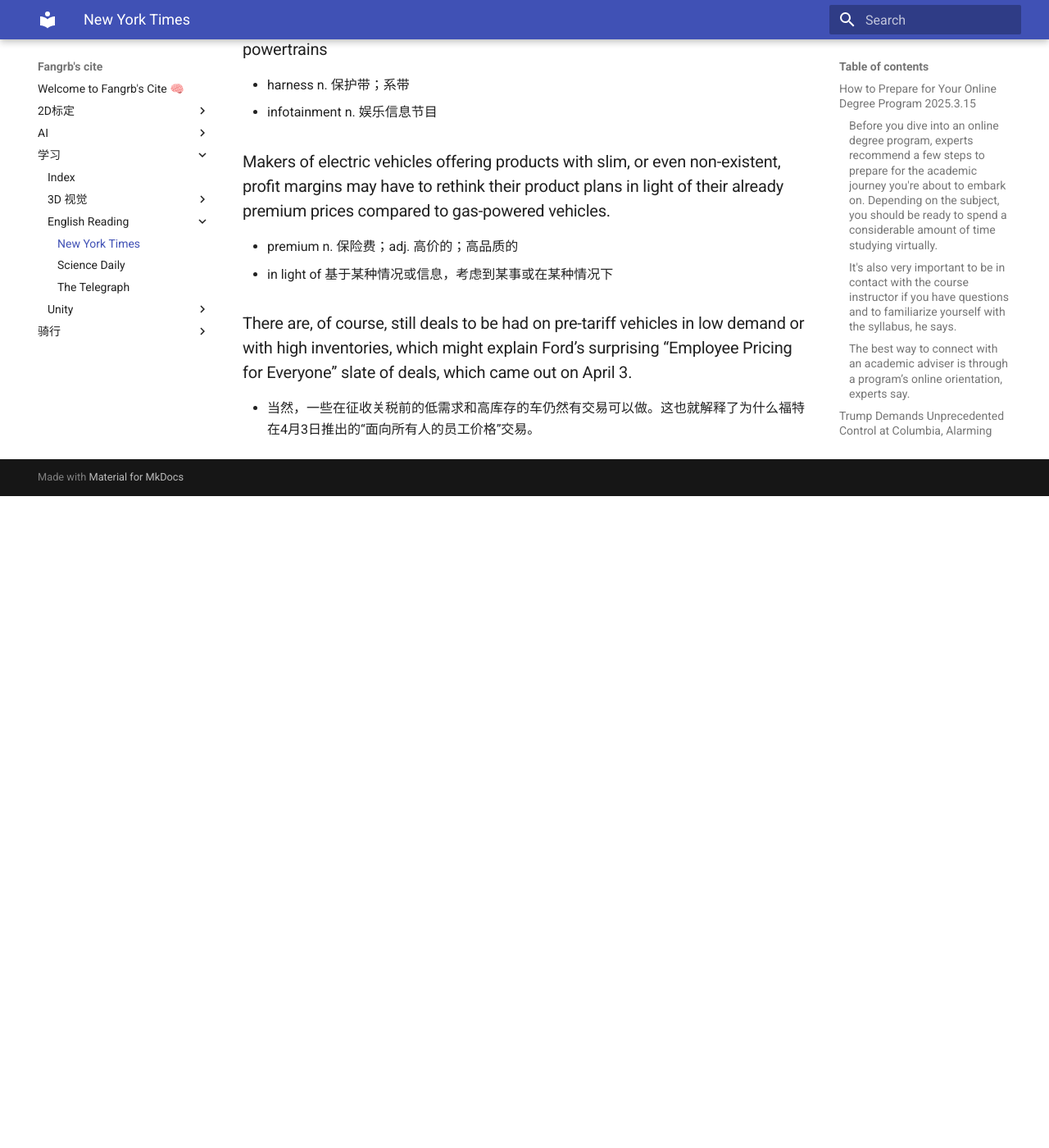
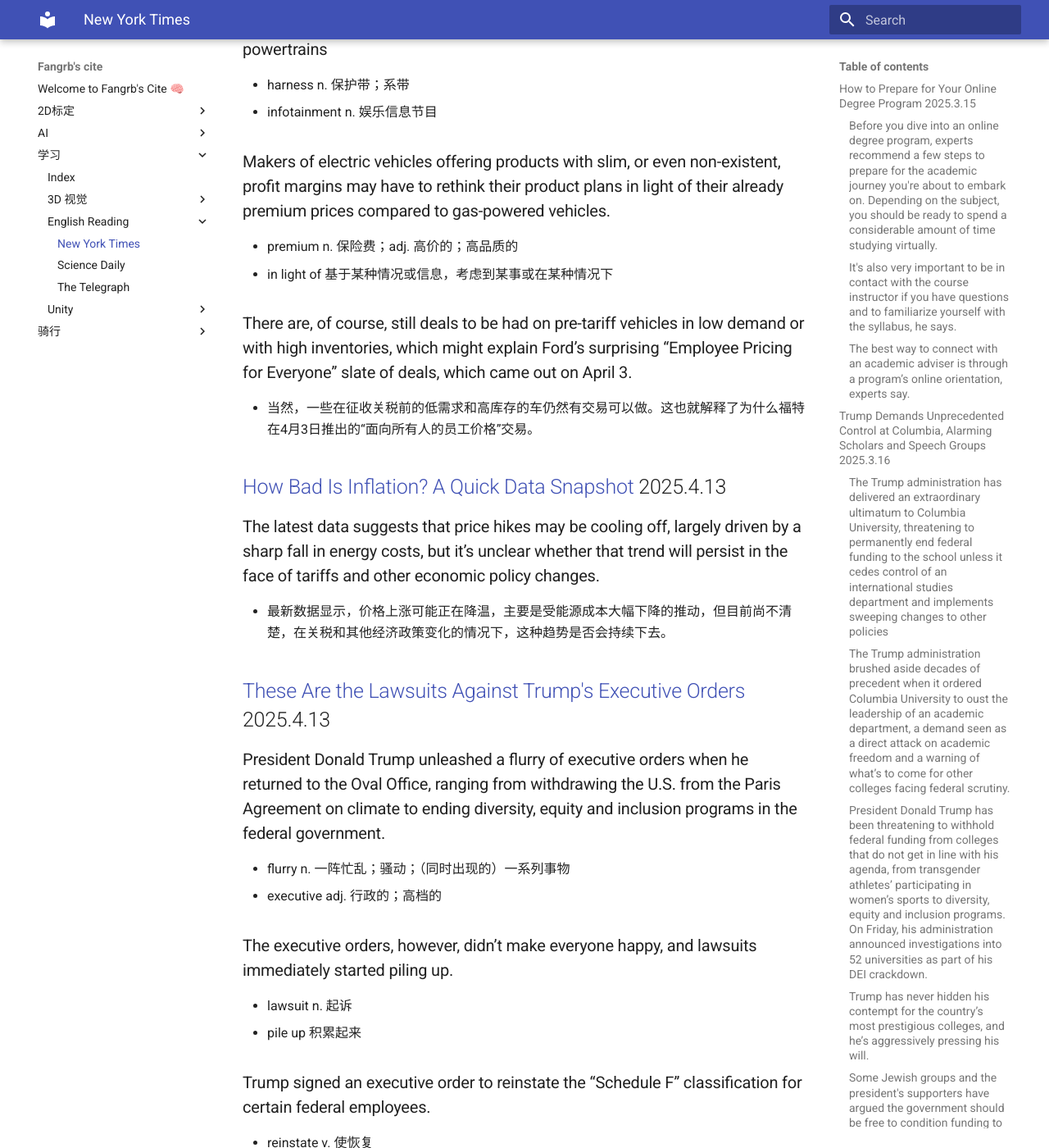
Before and after one commit to DaleBruise/DaleBruise.github.io, an MkDocs documentation site: the page built from docs/学习/English Reading/New_York_Times.md, in a window 1280 px wide and 1400 px high, scrolled down 2496 px. Shown: the whole window at 82% size. Built offline with MkDocs 1.6.1 and Material for MkDocs 9.7.7, drawn with Linux system fonts in a browser that asks for light colours; before the commit the page ends 3101 px from its top, so only the background shows below that; some of the changed text lies outside the part shown.

Commit message:
Update New_York_Times.md

```diff
--- a/docs/学习/English Reading/New_York_Times.md
+++ b/docs/学习/English Reading/New_York_Times.md
@@ -74,3 +74,44 @@
 ### There are, of course, still deals to be had on pre-tariff vehicles in low demand or with high inventories, which might explain Ford’s surprising “Employee Pricing for Everyone” slate of deals, which came out on April 3.
 
 - 当然，一些在征收关税前的低需求和高库存的车仍然有交易可以做。这也就解释了为什么福特在4月3日推出的“面向所有人的员工价格”交易。
+
+
+
+
+
+## [How Bad Is Inflation? A Quick Data Snapshot](https://money.usnews.com/money/personal-finance/articles/how-bad-is-inflation-tracking-the-price-of-eggs-housing-and-gas) 2025.4.13
+
+### The latest data suggests that price hikes may be cooling off, largely driven by a sharp fall in energy costs, but it’s unclear whether that trend will persist in the face of tariffs and other economic policy changes.
+
+- 最新数据显示，价格上涨可能正在降温，主要是受能源成本大幅下降的推动，但目前尚不清楚，在关税和其他经济政策变化的情况下，这种趋势是否会持续下去。
+
+
+## [These Are the Lawsuits Against Trump's Executive Orders](https://www.usnews.com/news/national-news/articles/how-many-of-trumps-executive-orders-are-being-challenged) 2025.4.13
+
+### President Donald Trump unleashed a flurry of executive orders when he returned to the Oval Office, ranging from withdrawing the U.S. from the Paris Agreement on climate to ending diversity, equity and inclusion programs in the federal government.
+
+- flurry n. 一阵忙乱；骚动；（同时出现的）一系列事物
+- executive adj. 行政的；高档的
+
+### The executive orders, however, didn’t make everyone happy, and lawsuits immediately started piling up.
+
+- lawsuit n. 起诉
+- pile up 积累起来
+
+### Trump signed an executive order to reinstate the “Schedule F” classification for certain federal employees.
+
+- reinstate v. 使恢复
+
+### The White House said the order “expands individual opportunity by terminating radical DEI preferencing in federal contracting and directing federal agencies to relentlessly combat private sector discrimination.”
+
+- relentlessly adv. 不屈不挠地；坚持不懈地
+
+### The National Association of Diversity Officers in Higher Education and others allege that Trump’s orders suppress free speech and threaten millions in federal grant money appropriated by Congress.
+
+- allege v. 宣称，指控
+
+### It said that “the Armed Forces have been afflicted with radical gender ideology to appease activists unconcerned with the requirements of military service like physical and mental health, selflessness, and unit cohesion.”
+
+- afflict v. 折磨；困扰
+- ideology n. 意识形态
+- appease v. 平息；缓解
```
